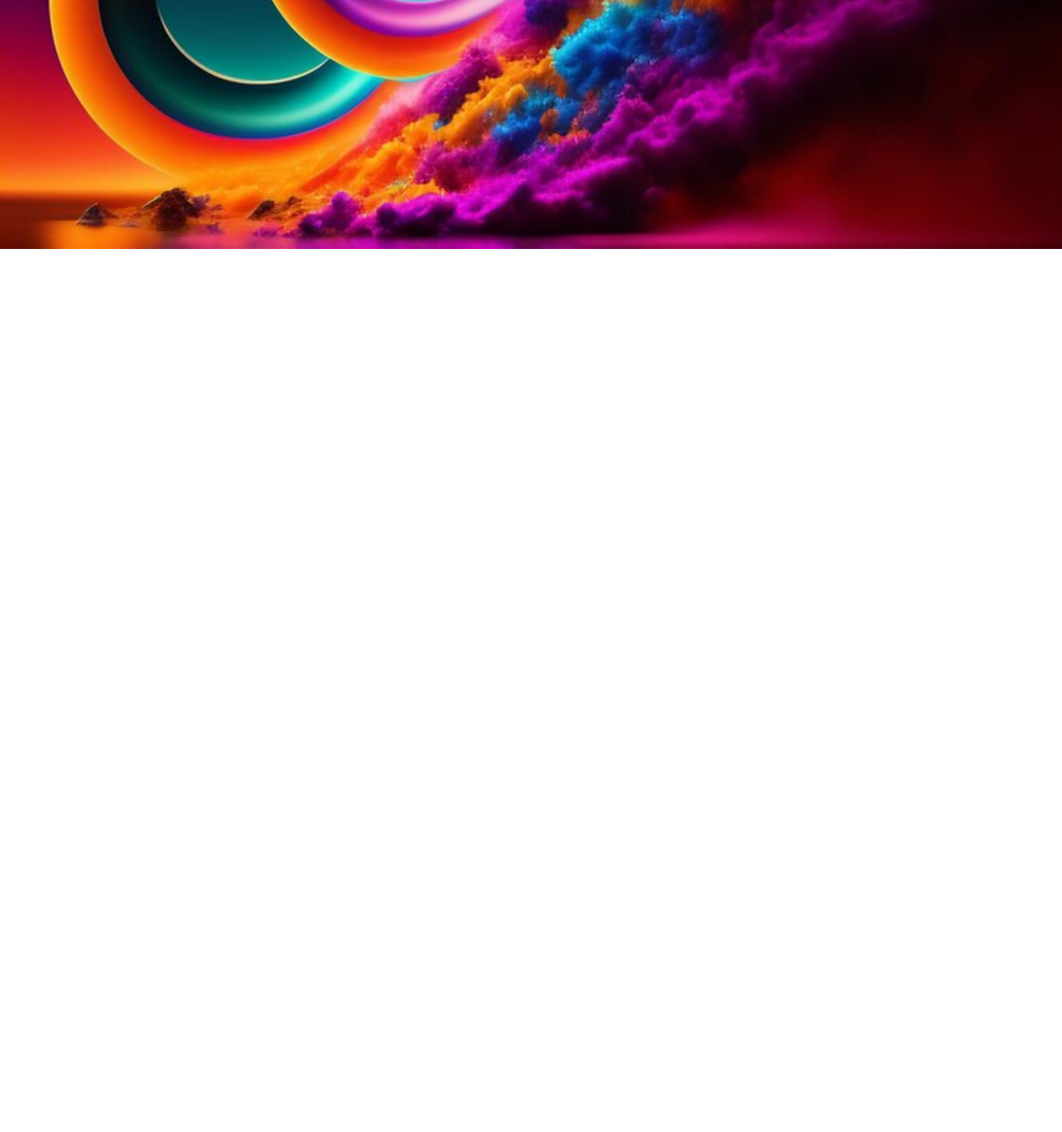
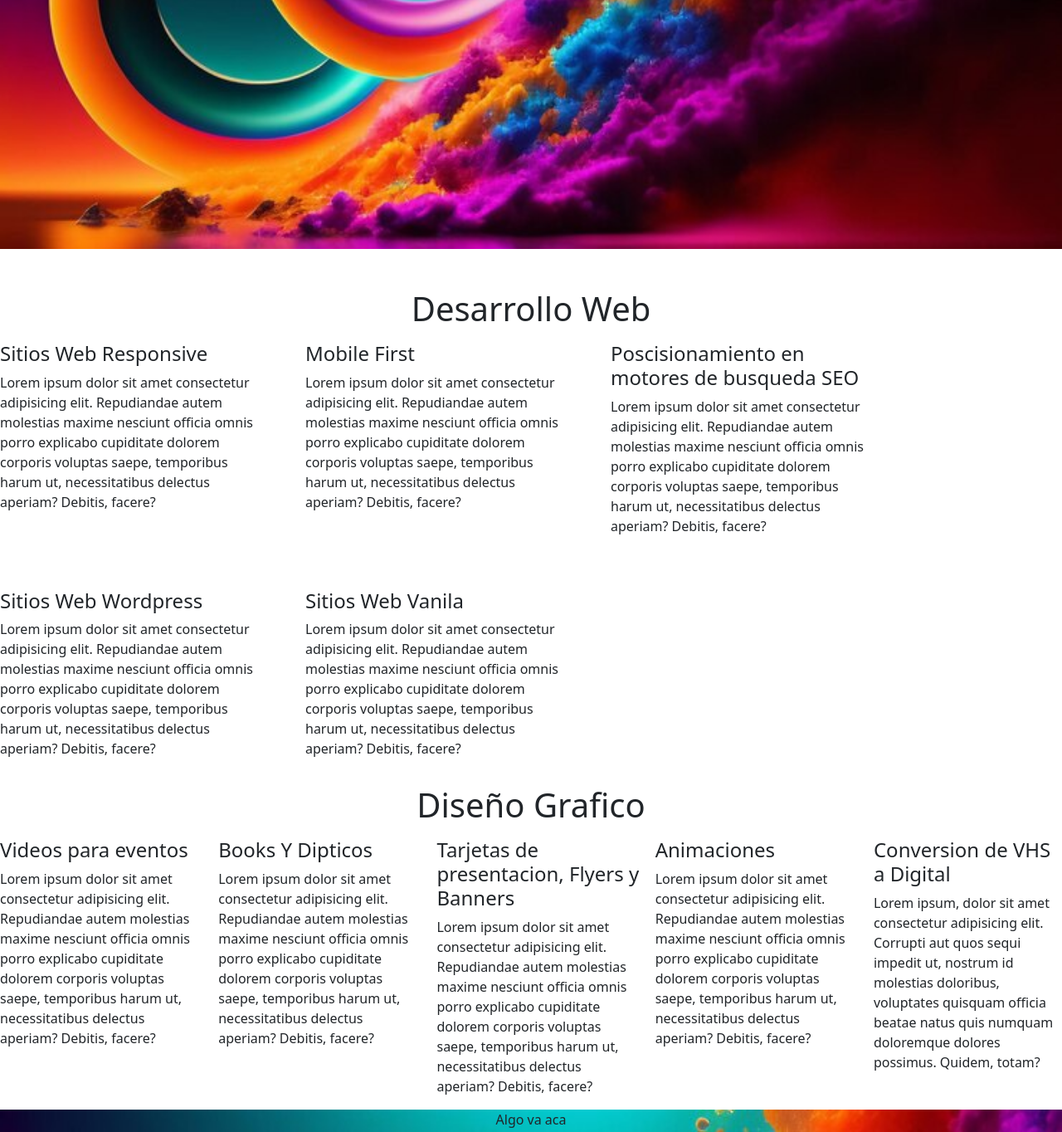
Before and after one commit to RamiroMoralesdev/rmproducciones, a website: page src/index.html in a window 1280 px wide. Shown: the part 540-1904 px from the top of the page at 83% size. Before the commit the page ends 840 px from the top, so only its background shows below. Drawn offline with nearby package versions, Linux system fonts and the light colour scheme.

Commit message:
tengo que commitear por modulos

```diff
--- a/src/index.html
+++ b/src/index.html
@@ -27,14 +27,81 @@
       <div class="content">
 
         <!--Home-->
-        <section class="w-full h-screen" style="background-image: url(./assets/bg.jpg); background-repeat: no-repeat; background-size: 100%;">
+        <section class="w-full h-screen d-flex flex-col justify-center items-center" style="background-image: url(./assets/bg.jpg); background-repeat: no-repeat; background-size: 100%;">
 
-            <h1 class="text-white text-center text-[100%]">RM PRODUCCIONES</h1>
-            <h3 class="text-secondary-text-color">Creamos Soluciones</h3>
+            <h1 class="text-text-color mb-0" style="font-size: 5em;">RM PRODUCCIONES</h1>
+            <h3 class="text-text-color mt-0" style="font-size: 3em;">Creamos Soluciones</h3>
 
+        </section>
+
+        <h1 class="text-center mt-5 mb-3">Desarrollo Web</h1>
+
+        <section class="d-flex gap-5 flex-wrap">
+
+          <div class="w-25">
+            <h4>Sitios Web Responsive</h4>
+            <p class="">Lorem ipsum dolor sit amet consectetur adipisicing elit. Repudiandae autem molestias maxime nesciunt officia omnis porro explicabo cupiditate dolorem corporis voluptas saepe, temporibus harum ut, necessitatibus delectus aperiam? Debitis, facere?</p>
+          </div>
+
+          <div class="w-25">
+            <h4>Mobile First</h4>
+            <p class="">Lorem ipsum dolor sit amet consectetur adipisicing elit. Repudiandae autem molestias maxime nesciunt officia omnis porro explicabo cupiditate dolorem corporis voluptas saepe, temporibus harum ut, necessitatibus delectus aperiam? Debitis, facere?</p>
+          </div>
+
+          <div class="w-25">
+            <h4>Poscisionamiento en motores de busqueda SEO</h4>
+            <p class="">Lorem ipsum dolor sit amet consectetur adipisicing elit. Repudiandae autem molestias maxime nesciunt officia omnis porro explicabo cupiditate dolorem corporis voluptas saepe, temporibus harum ut, necessitatibus delectus aperiam? Debitis, facere?</p>
+          </div>
+
+          <div class="w-25">
+            <h4>Sitios Web Wordpress</h4>
+            <p class="">Lorem ipsum dolor sit amet consectetur adipisicing elit. Repudiandae autem molestias maxime nesciunt officia omnis porro explicabo cupiditate dolorem corporis voluptas saepe, temporibus harum ut, necessitatibus delectus aperiam? Debitis, facere?</p>
+          </div>
+
+          <div class="w-25">
+          <h4>Sitios Web Vanila</h4>
+            <p class="">Lorem ipsum dolor sit amet consectetur adipisicing elit. Repudiandae autem molestias maxime nesciunt officia omnis porro explicabo cupiditate dolorem corporis voluptas saepe, temporibus harum ut, necessitatibus delectus aperiam? Debitis, facere?</p>
+          </div>
+        </section>
+
+
+
+
+        <h1 class="text-center mt-3 mb-3">Diseño Grafico</h1>
+
+        <section class="d-flex gap-3">
+
+          <div>
+            <h4>Videos para eventos</h4>
+            <p class="">Lorem ipsum dolor sit amet consectetur adipisicing elit. Repudiandae autem molestias maxime nesciunt officia omnis porro explicabo cupiditate dolorem corporis voluptas saepe, temporibus harum ut, necessitatibus delectus aperiam? Debitis, facere?</p>
+          </div>
+
+          <div>
+            <h4>Books Y Dipticos</h4>
+            <p class="">Lorem ipsum dolor sit amet consectetur adipisicing elit. Repudiandae autem molestias maxime nesciunt officia omnis porro explicabo cupiditate dolorem corporis voluptas saepe, temporibus harum ut, necessitatibus delectus aperiam? Debitis, facere?</p>
+          </div>
+
+          <div>
+            <h4>Tarjetas de presentacion, Flyers y Banners</h4>
+            <p class="">Lorem ipsum dolor sit amet consectetur adipisicing elit. Repudiandae autem molestias maxime nesciunt officia omnis porro explicabo cupiditate dolorem corporis voluptas saepe, temporibus harum ut, necessitatibus delectus aperiam? Debitis, facere?</p>
+          </div>
+
+          <div>
+            <h4>Animaciones</h4>
+            <p class="">Lorem ipsum dolor sit amet consectetur adipisicing elit. Repudiandae autem molestias maxime nesciunt officia omnis porro explicabo cupiditate dolorem corporis voluptas saepe, temporibus harum ut, necessitatibus delectus aperiam? Debitis, facere?</p>
+          </div>
+
+        <div>
+          <h4>Conversion de VHS a Digital</h4>
+          <p>Lorem ipsum, dolor sit amet consectetur adipisicing elit. Corrupti aut quos sequi impedit ut, nostrum id molestias doloribus, voluptates quisquam officia beatae natus quis numquam doloremque dolores possimus. Quidem, totam?</p>
+        </div>
         </section>
       </div>
 
+
+      <footer class="w-full text-center" style="height: 50vh; background-image: url(./assets/bg.jpg); background-repeat: no-repeat; background-size: 100%; ">
+        <p>Algo va aca </p>
+      </footer>
 
 
     <script src="https://cdn.jsdelivr.net/npm/bootstrap@5.3.3/dist/js/bootstrap.bundle.min.js" integrity="sha384-YvpcrYf0tY3lHB60NNkmXc5s9fDVZLESaAA55NDzOxhy9GkcIdslK1eN7N6jIeHz" crossorigin="anonymous"></script>
```
